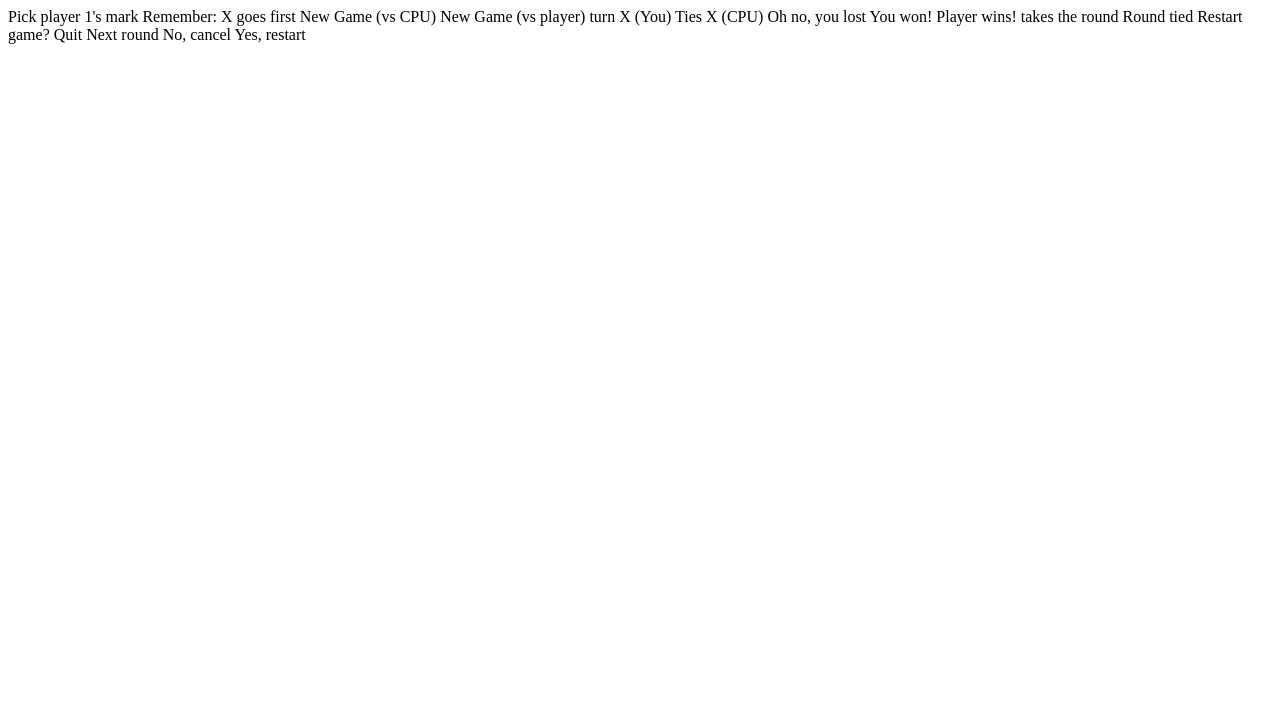
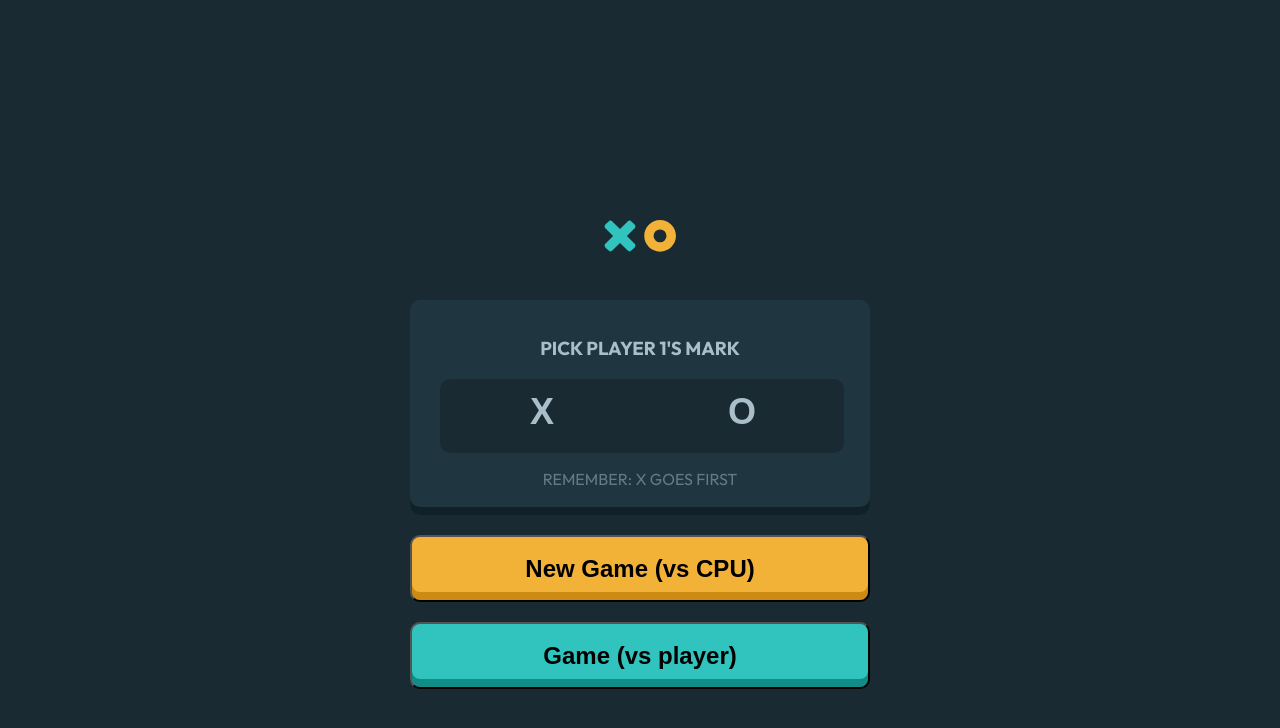
Before and after one commit to RamaziSazuashvili/Tic-tac-toe, a plain HTML site: page index.html in a window 1280 px wide. Drawn offline with Linux system fonts and the light colour scheme.

Commit message:
New game menu visual done

```diff
--- a/index.html
+++ b/index.html
@@ -1,5 +1,6 @@
 <!DOCTYPE html>
 <html lang="en">
+
 <head>
   <meta charset="UTF-8">
   <meta name="viewport" content="width=device-width, initial-scale=1.0">
@@ -12,37 +13,55 @@
 <body>
 
   <!-- New game menu start -->
+   <div class="container">
+      <div class="logo">
+        <img src="./assets/logo.svg" alt="logo" class="logo">
+      </div>
 
-  Pick player 1's mark
-  Remember: X goes first
+      <div class="box">
+         <div class="switch-container">
+            <h3>PICK PLAYER 1'S MARK</h3>
+            <div class="switch">
+                <button type="radio" name="mark" id="x" value="X" class="mark-button" checked><p for="x" class="p-x">X</p></button>
 
-  New Game (vs CPU)
-  New Game (vs player)
+                <button type="radio" name="mark" id="o" class="mark-button" value="O"><p for="o" class="p-o">O</p></button>
+
+            </div>
+            <p class="remember">REMEMBER: X GOES FIRST</p>
+        </div>
+      </div>
+
+    </div>
+    <div class="new-game">
+        <button class="vs-cpu">New Game (vs CPU)</button>
+        <button class="vs-player">Game (vs player)</button>
+      </div>
 
   <!-- New game menu end -->
 
   <!-- Game board start -->
 
-  <!-- x/o icon --> turn
+  <!-- (x/o icon)  turn -->
 
-  X (You) <!-- Your score -->
-  Ties <!-- Ties score -->
-  X (CPU) <!-- CPU score -->
+  <!-- X (You)  (Your score)
+  Ties  (Ties score)
+  X (CPU)  (CPU score)
 
   Oh no, you lost
   You won!
-  Player <!-- 1/2 --> wins!
+  Player (1/2) wins!
 
-  <!-- x/o icon --> takes the round
+  (x/o icon) takes the round
   Round tied
   Restart game?
 
   Quit
   Next round
   No, cancel
-  Yes, restart
+  Yes, restart -->
 
   <!-- Game board end -->
-<script src="script.js"></script>
-</body>
+  <script src="script.js"></script>
+  </body>
+
 </html>
--- a/style.css
+++ b/style.css
@@ -0,0 +1,121 @@
+@import url('https://fonts.googleapis.com/css2?family=Outfit:wght@100..900&display=swap');
+
+body {
+    margin: 0;
+    display: flex;
+    justify-content: center;
+    flex-direction: column;
+    align-items: center;
+    background: #1A2A33;
+    font-family: "outfit", sans-serif;
+}
+
+.outfit {
+    font-family: "Outfit", sans-serif;
+    font-optical-sizing: auto;
+    font-weight: auto;
+    font-style: normal;
+}
+
+.container {
+    position: relative;
+    top: 300px;
+    text-align: center;
+    width: 460px;
+    height: 215px;
+    background-color: #1F3641;
+    box-shadow: 0px -8px 0px 0px #10212A inset;
+    border-radius: 10px;
+}
+
+.logo {
+    position:relative;
+    bottom: 40px;
+}
+
+.switch {
+    display:flex;
+    justify-content: center;
+    position: relative;
+    left:30px;
+    border:2px solid transparent;
+    border-radius: 10px;
+    width:400px;
+    background-color: #1A2A33;
+}
+
+.mark-button {
+    width: 200px;
+    height: 70px;
+    background-color: transparent;
+    box-shadow: none;
+    border-color: transparent;
+    cursor:pointer;
+    border:10px solid transparent;
+    border-radius: 10px;
+    padding:0px;
+}
+
+.mark-button:hover {
+    background-color: #A8BFC9;
+    color: black;
+    border-radius: 20px;
+    width:200px;
+    height:70px;
+    border:10px solid #1A2A33;
+}
+
+.mark-button:hover, .p-o:hover, .p-x:hover{
+    color:#1A2A33;
+}
+
+.mark-button.active {
+    background-color: #1A2A33;
+    color: black;
+}
+
+.p-x, .p-o {
+    width:180px;
+    height:54px;
+    margin:0px;
+    color: #A8BFC9;
+    font-weight: 900;
+    font-size: 36px;
+}
+
+h3 {
+    color: #A8BFC9;
+    margin-top:0px;
+}
+
+.remember {
+    color:#A8BFC9;
+    opacity: 50%;
+}
+
+.new-game {
+    display: flex;
+    flex-direction: column;
+    position: relative;
+    top:320px;
+    gap:20px;
+}
+
+.vs-cpu, .vs-player {
+    width:460px;
+    height:67px;
+    border-radius: 10px;
+    font-weight: 600;
+    font-size: 24px;
+    cursor: pointer;
+}
+
+.vs-cpu {
+    background-color: #F2B137;
+    box-shadow: 0px -8px 0px 0px #CC8B13 inset;
+}
+
+.vs-player {
+    background-color: #31C3BD;
+    box-shadow: 0px -8px 0px 0px #118C87 inset;
+}
```
Also changed, not shown: assets/icon-x-v2.svg (added), 2 other files.
